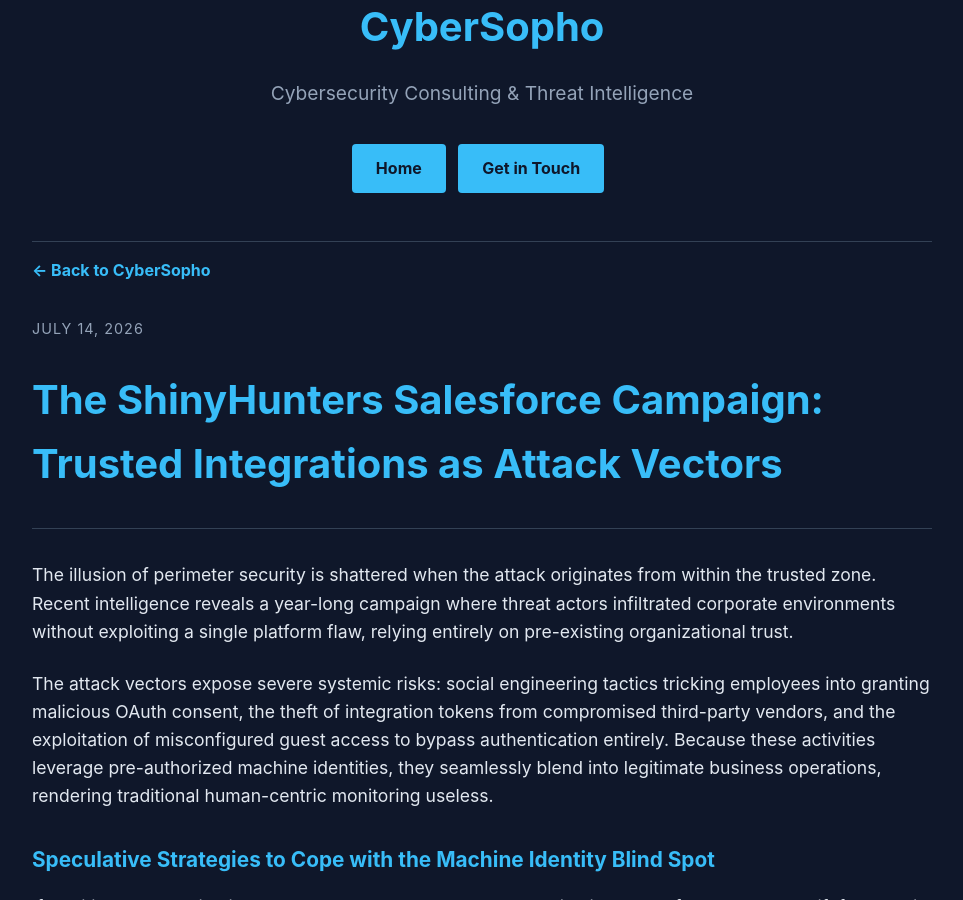
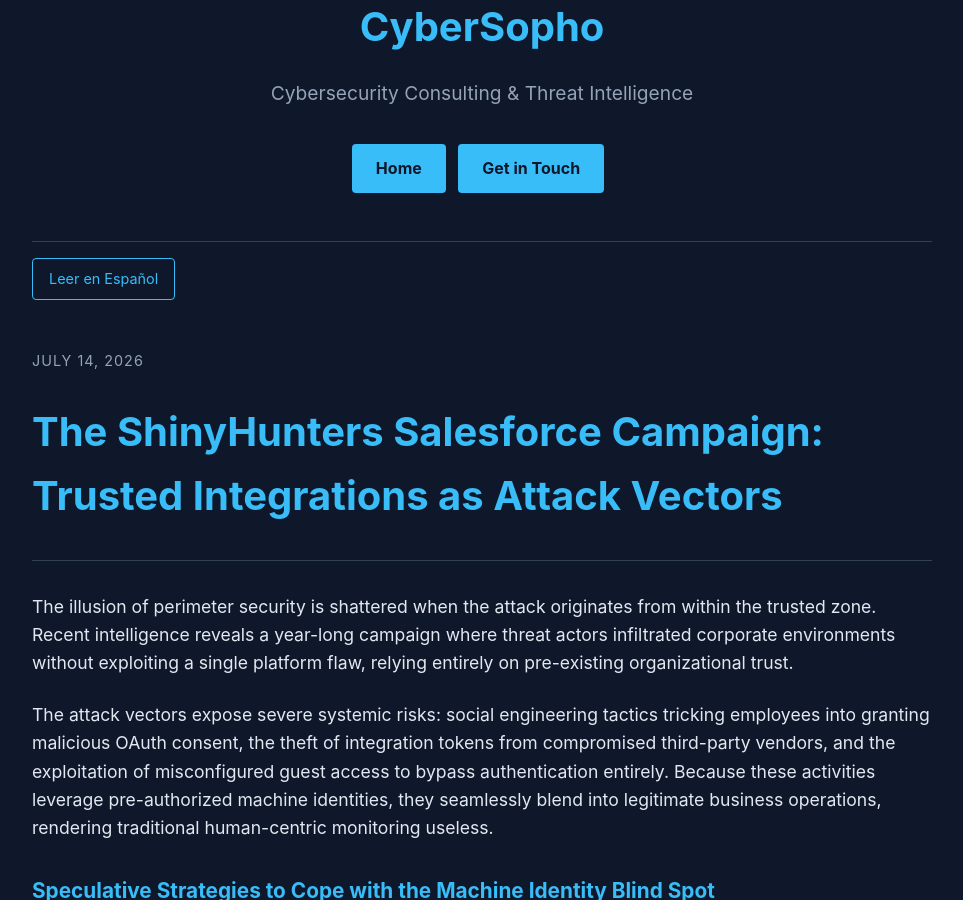
Before and after one commit to sophix-master/cybersopho, a Jekyll site: the page built from _posts/2026-07-14-shinyhunters-salesforce-campaign.md, in a window 1280 px wide and 900 px high, scrolled down 720 px. Shown: the whole window, without its empty margins (158-1121 px from the left). Built offline with Jekyll 4.4.1, drawn with Linux system fonts in a browser that asks for light colours.

Commit message:
Update 2026-07-14-shinyhunters-salesforce-campaign.md

```diff
--- a/_posts/2026-07-14-shinyhunters-salesforce-campaign.md
+++ b/_posts/2026-07-14-shinyhunters-salesforce-campaign.md
@@ -4,8 +4,7 @@
 date: 2026-07-14
 description: "Analysis of the year-long ShinyHunters campaign, highlighting the severe risks of machine identity blind spots and speculative strategies to cope with API abuse."
 ---
-
-<a href="/" class="back-link">← Back to CyberSopho</a>
+<a href="/2026/07/14/shinyhunters-salesforce-campaign-es/" class="lang-switch"> Leer en Español</a>
 
 <div class="post-header">
 <span class="post-date">July 14, 2026</span>
```
